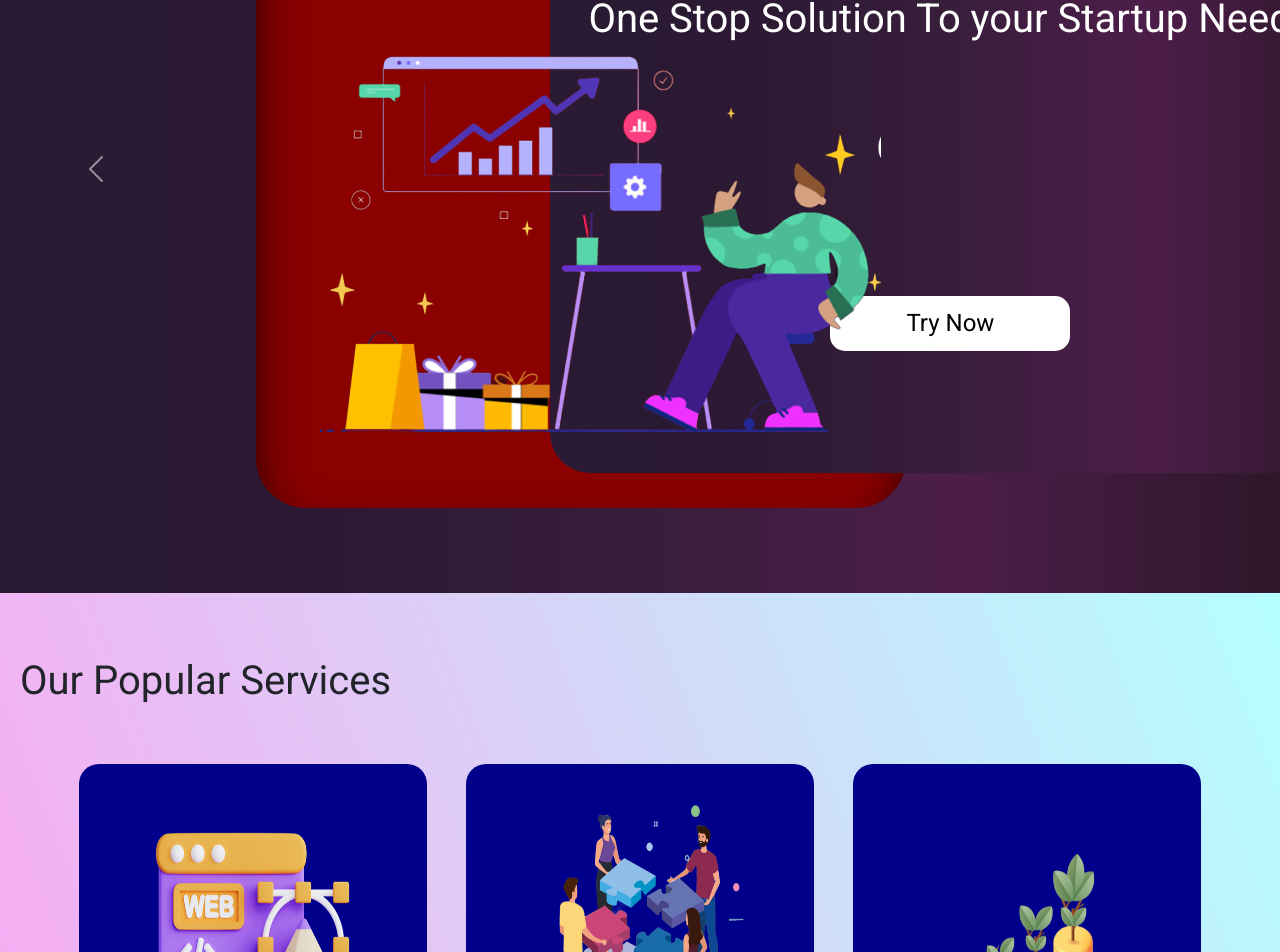
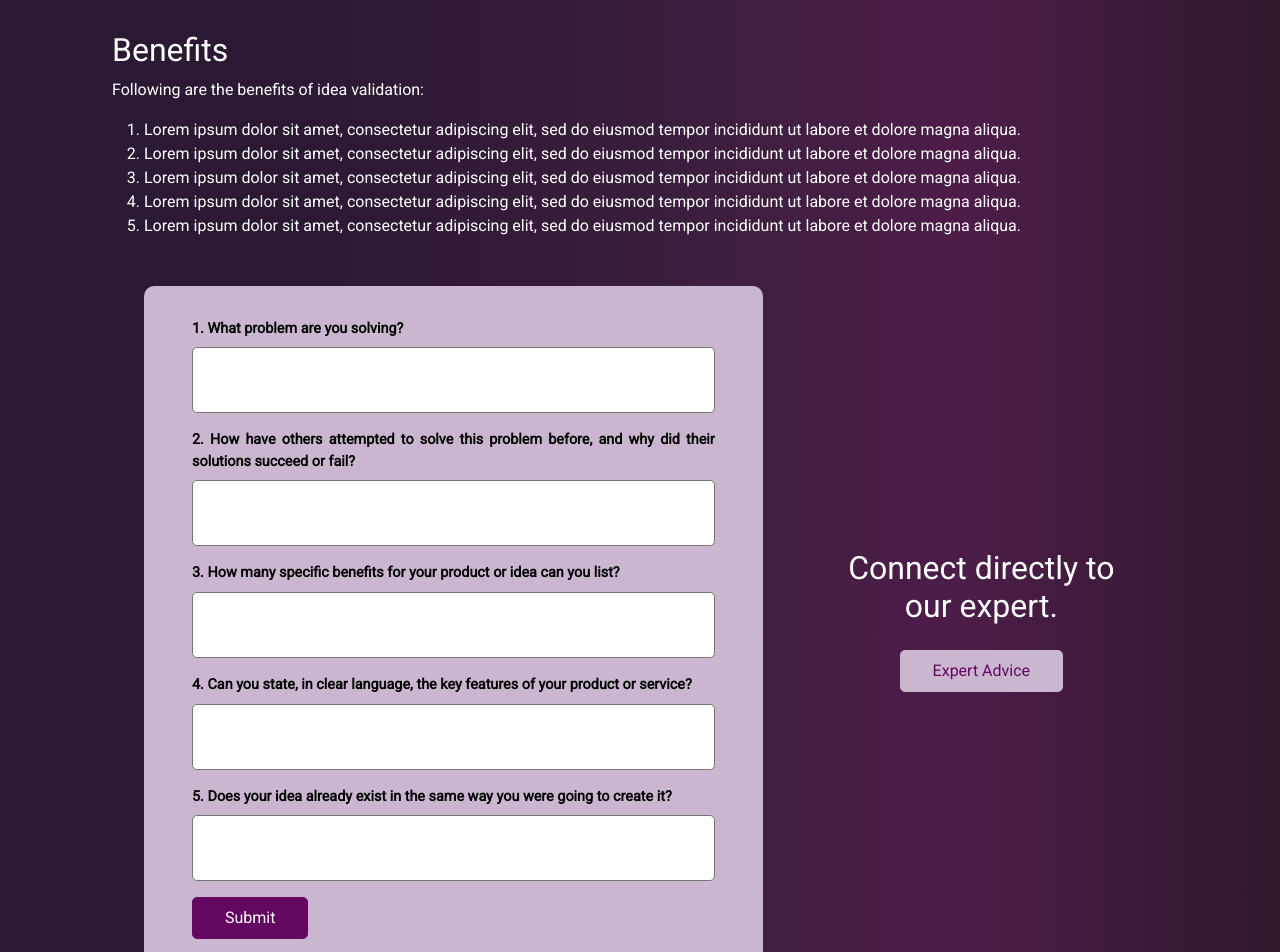
Before and after one commit to kanishkcs/intern-project-web1-doubtfree, a React (Create React App) app: page /idea in a window 1280 px wide. Shown: the part 379-1331 px from the top of the page. Built offline with nearby package versions, Linux system fonts and the light colour scheme.

Commit message:
idea validation added

```diff
--- a/src/App.js
+++ b/src/App.js
@@ -1,17 +1,24 @@
-import Carasoul from "./components/Slider";
-import Navbar from "./components/Navbar";
-import Home from "./Pages/Home";
-import Services from "./components/Services";
-import Mission from "./components/Mission";
-
-
+import React from 'react'
+import Navbar from './components/Navbar'
+import Idea from './Pages/Idea'
+import Home from './Pages/Home'
+import Footer from './components/Footer'
+import Error from './Pages/Error'
+import { BrowserRouter as Router, Route, Routes } from 'react-router-dom'
 
 function App() {
   return (
-    <>
-    <Home/>
-    </>
-  );
+    <Router>
+      <Navbar />
+      <Routes>
+        <Route path="/" element={<Home />} />
+        <Route path="/idea" element={<Idea />} />
+        <Route path="*" element={<Error/>} />
+      </Routes>
+      <Footer />
+    </Router>
+    // kya dikhana on a specific route hai woh mentioned
+  )
 }
 
-export default App;
+export default App
--- /dev/null
+++ b/src/Pages/Error.jsx
@@ -0,0 +1,9 @@
+import React from 'react'
+
+function Error() {
+  return (
+    <div className='error-container'>Oops! Page not found.</div>
+  )
+}
+
+export default Error
--- /dev/null
+++ b/src/Pages/Footer.jsx
@@ -0,0 +1,11 @@
+import React from 'react'
+
+function Footer() {
+  return (
+    <div>
+
+    </div>
+  )
+}
+
+export default Footer
--- a/src/Pages/Home.jsx
+++ b/src/Pages/Home.jsx
@@ -1,15 +1,14 @@
 import React from 'react'
+import Carasoul from "../components/Slider";
 import Slider from "../components/Slider";
 import Navbar from "../components/Navbar";
 import Services from '../components/Services';
 import Mission from '../components/Mission';
 
-
 const Home = () => {
   return (
     <>
 
-    <Navbar/>
     <Slider/>
     <Services/>
     <Mission/>
--- /dev/null
+++ b/src/Pages/Idea.css
@@ -0,0 +1,102 @@
+.idea-container
+{
+    display: flex;
+    justify-content: space-between;
+    align-items: center;
+}
+
+.idea-validation-section{
+    color: #fff;
+    padding: 3rem 7rem;
+    text-align: justify;
+}
+
+.idea-benefits, .idea-introduction{
+    margin: 3rem 0;
+}
+
+.left-idea-container, .right-idea-container{
+    margin: 0 2rem;
+}
+
+.left-idea-container{
+    flex: 2;
+}
+
+.right-idea-container{
+    flex: 1;
+    text-align: center;
+}
+
+.right-idea-container > h2 {
+    color: #fff;
+}
+
+.left-idea-container > form
+{
+    background-color: rgb(202, 182, 207);
+    padding : 2rem 3rem;
+    border-radius: 10px;
+    color: #000;
+}
+
+.form-label {
+    display : block;
+    font-size: 0.9rem;
+    font-weight: 600;
+}
+
+.form-input{
+    display : block;
+    border-radius: 5px;
+    margin: 0 0 1rem;
+    width: 100% ;
+    padding: 0.5rem 1rem;
+    resize: none;
+}
+
+.form-button
+{
+    border-radius: 5px;
+    background-color: rgb(100, 7, 97);
+    color : #fff ;
+    padding: 0.5rem 2rem;
+    border : 1px solid rgb(100, 7, 97);
+
+}
+
+.form-button:hover{
+    color : rgb(100, 7, 97);
+    background-color: rgb(202, 182, 207);
+}
+
+.right-idea-container > button
+{
+   padding: 0.5rem 2rem;
+   color : rgb(100, 7, 97);
+   background-color: rgb(202, 182, 207);
+   border-radius: 5px;
+   border : 1px solid rgb(202, 182, 207);
+   margin : 1rem 0;
+}
+
+.right-idea-container > button:hover
+{
+    color :rgb(202, 182, 207);
+    background-color: rgb(100, 7, 97);
+}
+
+.nav-items{
+    color: white;
+    text-decoration: none;
+    font-size: 1.2rem;
+    text-transform: uppercase;
+}
+
+.error-container{
+    color: #fff;
+    margin: 5rem auto;
+    font-weight: 600;
+    text-align: center;
+    font-size: 3rem;
+}
--- /dev/null
+++ b/src/Pages/Idea.jsx
@@ -0,0 +1,62 @@
+import React from 'react'
+import './Idea.css'
+
+function Idea() {
+  return (
+    <div className="idea-validation-section">
+        <div className="idea-introduction">
+            <h2>Idea Validation</h2>
+            <p>Lorem ipsum dolor sit amet, consectetur adipiscing elit, sed do eiusmod tempor incididunt ut labore et dolore magna aliqua. Ut enim ad minim veniam, quis nostrud exercitation ullamco laboris nisi ut aliquip ex ea commodo consequat. Duis aute irure dolor in reprehenderit in voluptate velit esse cillum dolore eu fugiat nulla pariatur. Excepteur sint occaecat cupidatat non proident, sunt in culpa qui officia deserunt mollit anim id est laborum.</p>
+        </div>
+        <div className="idea-benefits">
+            <h2>Benefits</h2>
+            <p>Following are the benefits of idea validation:</p>
+            <ol>
+                <li>Lorem ipsum dolor sit amet, consectetur adipiscing elit, sed do eiusmod tempor incididunt ut labore et dolore magna aliqua.</li>
+                <li>Lorem ipsum dolor sit amet, consectetur adipiscing elit, sed do eiusmod tempor incididunt ut labore et dolore magna aliqua.</li>
+                <li>Lorem ipsum dolor sit amet, consectetur adipiscing elit, sed do eiusmod tempor incididunt ut labore et dolore magna aliqua.</li>
+                <li>Lorem ipsum dolor sit amet, consectetur adipiscing elit, sed do eiusmod tempor incididunt ut labore et dolore magna aliqua.</li>
+                <li>Lorem ipsum dolor sit amet, consectetur adipiscing elit, sed do eiusmod tempor incididunt ut labore et dolore magna aliqua.</li>
+            </ol>
+        </div>
+        <div className='idea-container'>
+            <div className="left-idea-container">
+                <form>
+                    <label className='form-label' for="question-1">
+                        1. What problem are you solving?
+                    </label>
+                    <textarea className='form-input' id="question-1" col="3" row="5" />
+
+                    <label className='form-label' for="question-2">
+                         2. How have others attempted to solve this problem before, and why did their solutions succeed or fail?
+                    </label>
+                    <textarea className='form-input' id="question-2" col="3" row="5" />
+
+                    <label className='form-label' for="question-3">
+                        3. How many specific benefits for your product or idea can you list?
+                    </label>
+                    <textarea className='form-input' id="question-3" col="3" row="5" />
+
+                    <label className='form-label' for="question-4">
+                        4. Can you state, in clear language, the key features of your product or service?
+                    </label>
+                    <textarea className='form-input' id="question-4" col="3" row="5" />
+
+                    <label className='form-label' for="question-5">
+                        5. Does your idea already exist in the same way you were going to create it?
+                    </label>
+                    <textarea className='form-input' id="question-5" col="3" row="5" />
+                    <button className="form-button" type="submit">Submit</button>
+                </form>
+            </div>
+
+            <div className="right-idea-container">
+                <h2 >Connect directly to our expert.</h2>
+                <button>Expert Advice</button>
+            </div>
+        </div>
+    </div>
+  )
+}
+
+export default Idea
--- /dev/null
+++ b/src/components/Footer.jsx
@@ -0,0 +1,9 @@
+import React from 'react'
+
+function Footer() {
+  return (
+    <div></div>
+  )
+}
+
+export default Footer
--- a/src/components/Navbar.jsx
+++ b/src/components/Navbar.jsx
@@ -8,6 +8,8 @@ import { Link, useLocation } from "react-router-dom";
 const Container = styled.div`
   display: flex;
   flex-direction: column;
+  box-shadow: 1px 1px 10px #cab6cf;
+  border-radius: 5px;
 `;
 
 // Top of Navbar Starts Here
@@ -28,12 +30,7 @@ const LogoContainer = styled.div`
   display: flex;
   justify-content: center;
   text-align: center;
-  @media only screen and (max-width: 500px) {
-    padding-top: 5px;
-    font-size: 0.4rem;
-    width: 50px;
-  height: 50px;
-  }
+
 `;
 
 const Span = styled.span`
@@ -146,14 +143,7 @@ const Sidebar = styled.div`
   }
 `;
 
-const NavItems = styled.a`
-  color: white;
-  text-decoration: none;
-  font-size: 1.2rem;
-`;
-
 const Navbar = () => {
-  let url = useLocation();
 
   return (
     <Container>
@@ -168,30 +158,31 @@ const Navbar = () => {
           </SearchContainer>
           <ButtonContainer>
             <Button>Login</Button>
-            <Button>Sighn Up</Button>
+            <Button>Sign Up</Button>
           </ButtonContainer>
 
         </TopRight>
       </Top>
       <Bottom>
         <Nav>
-          <NavItems href="www.goog.com">HOME</NavItems>
-          <NavItems href="www.goog.com">IDEA VALIDATION</NavItems>
-          <NavItems href="www.goog.com">COMPANY FORMATION</NavItems>
-          <NavItems href="www.goog.com">MENTORING & INCUBATION</NavItems>
-          <NavItems href="www.goog.com">TECHINCAL & MARKETING </NavItems>
-          <NavItems href="www.goog.com">FUNDING & BANKING </NavItems>
+          <Link className="nav-items" to="/">Home</Link>
+          <Link className="nav-items" to="/idea">Idea Validation</Link>
+          <Link className="nav-items" to="/company">Company Formation</Link>
+          <Link className="nav-items" to="/mentoring">MENTORING & INCUBATION</Link>
+          <Link className="nav-items" to="/technical">TECHINCAL & MARKETING</Link>
+          <Link className="nav-items" to="/funding">FUNDING & BANKING</Link>
         </Nav>
         <Sidebar>
-          <NavItems href="www.goog.com">HOME</NavItems>
-          <NavItems href="www.goog.com">IDEA VALIDATION</NavItems>
-          <NavItems href="www.goog.com">COMPANY FORMATION</NavItems>
-          <NavItems href="www.goog.com">MENTORING & INCUBATION</NavItems>
-          <NavItems href="www.goog.com">TECHINCAL & MARKETING </NavItems>
-          <NavItems href="www.goog.com">FUNDING & BANKING </NavItems>
+        <Link className="nav-items" to="/">Home</Link>
+          <Link className="nav-items" to="/idea">Idea Validation</Link>
+          <Link className="nav-items" to="/company">Company Formation</Link>
+          <Link className="nav-items" to="/mentoring">MENTORING & INCUBATION</Link>
+          <Link className="nav-items" to="/technical">TECHINCAL & MARKETING</Link>
+          <Link className="nav-items" to="/funding">FUNDING & BANKING</Link>
         </Sidebar>
       </Bottom>
     </Container>
+    // kahan jaana hai (konse path par jaana hai)
   );
 };
 
--- a/src/index.js
+++ b/src/index.js
@@ -8,9 +8,7 @@ import { BrowserRouter as Router } from "react-router-dom";
 import "bootstrap/dist/css/bootstrap.min.css";
 const root = ReactDOM.createRoot(document.getElementById("root"));
 root.render(
-  <Router>
     <App />
-  </Router>
 );
 
 // If you want to start measuring performance in your app, pass a function
```
Also changed, not shown: src/setupTests.js (deleted, +0 -5 lines), 1 other file (tests, documents, lock files or other folders).
